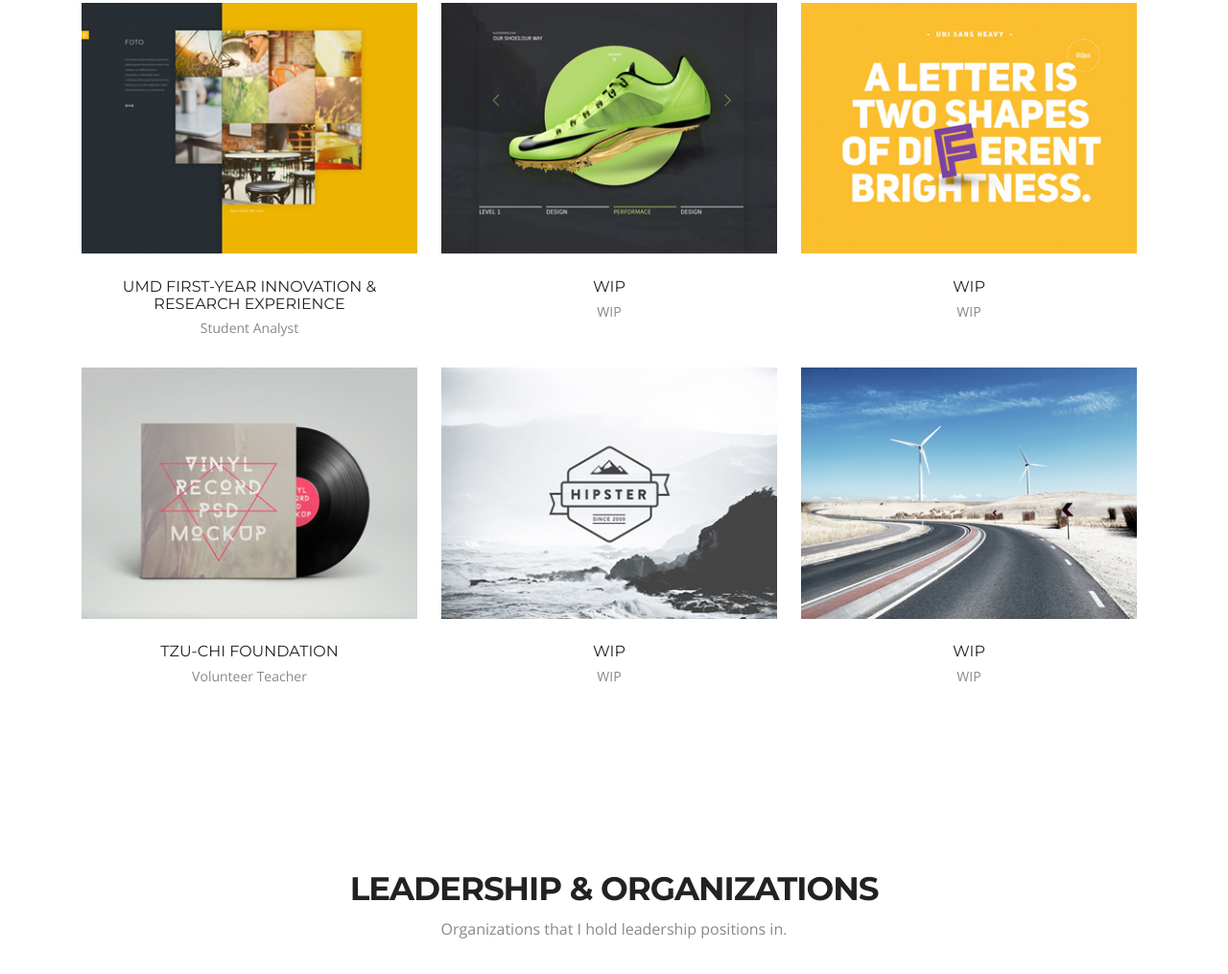
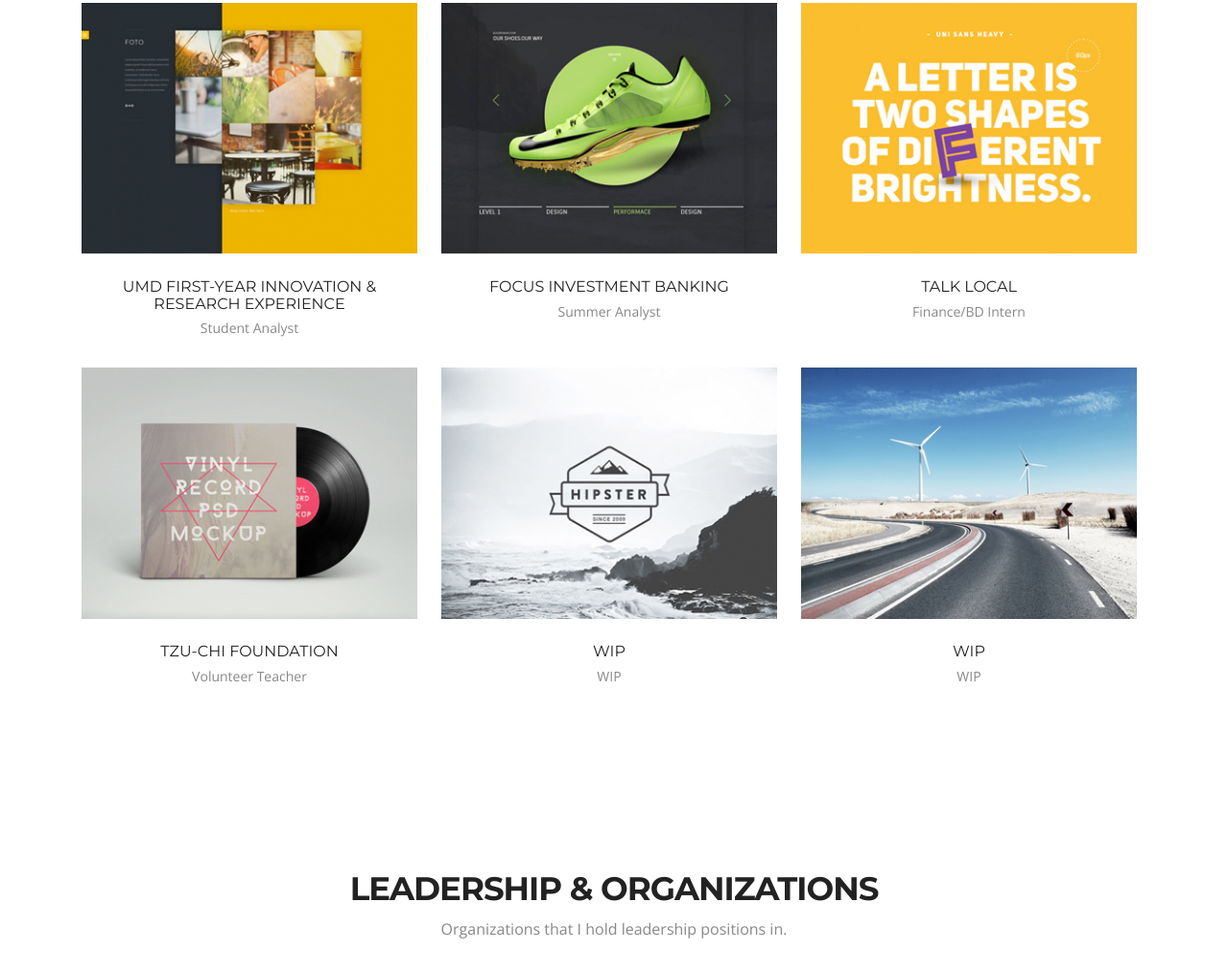
Before and after one commit to mingkai3/Website, a plain HTML site: page index.html in a window 1280 px wide. Shown: the part 3328-4343 px from the top of the page at 96% size. Drawn offline with nearby package versions, Linux system fonts and the light colour scheme.

Commit message:
Update index.html

```diff
--- a/index.html
+++ b/index.html
@@ -212,13 +212,13 @@
                 </div>
                 <div class="Portfolio-box work">
                 	<a href="http://www.focusbankers.com"><img src="img/Portfolio-pic2.jpg" alt=""></a>
-                	<h3>WIP</h3>
-                    <p>WIP</p>
+                	<h3>Focus Investment Banking</h3>
+                    <p>Summer Analyst</p>
                 </div>
                 <div class=" Portfolio-box branding">
                 	<a href="https://www.talklocal.com"><img src="img/Portfolio-pic3.jpg" alt=""></a>
-                	<h3>WIP</h3>
-                    <p>WIP</p>
+                	<h3>Talk Local</h3>
+                    <p>Finance/BD Intern</p>
                 </div>
                 <div class=" Portfolio-box photography" >
                 	<a href="#"><img src="img/Portfolio-pic4.jpg" alt=""></a>
```
